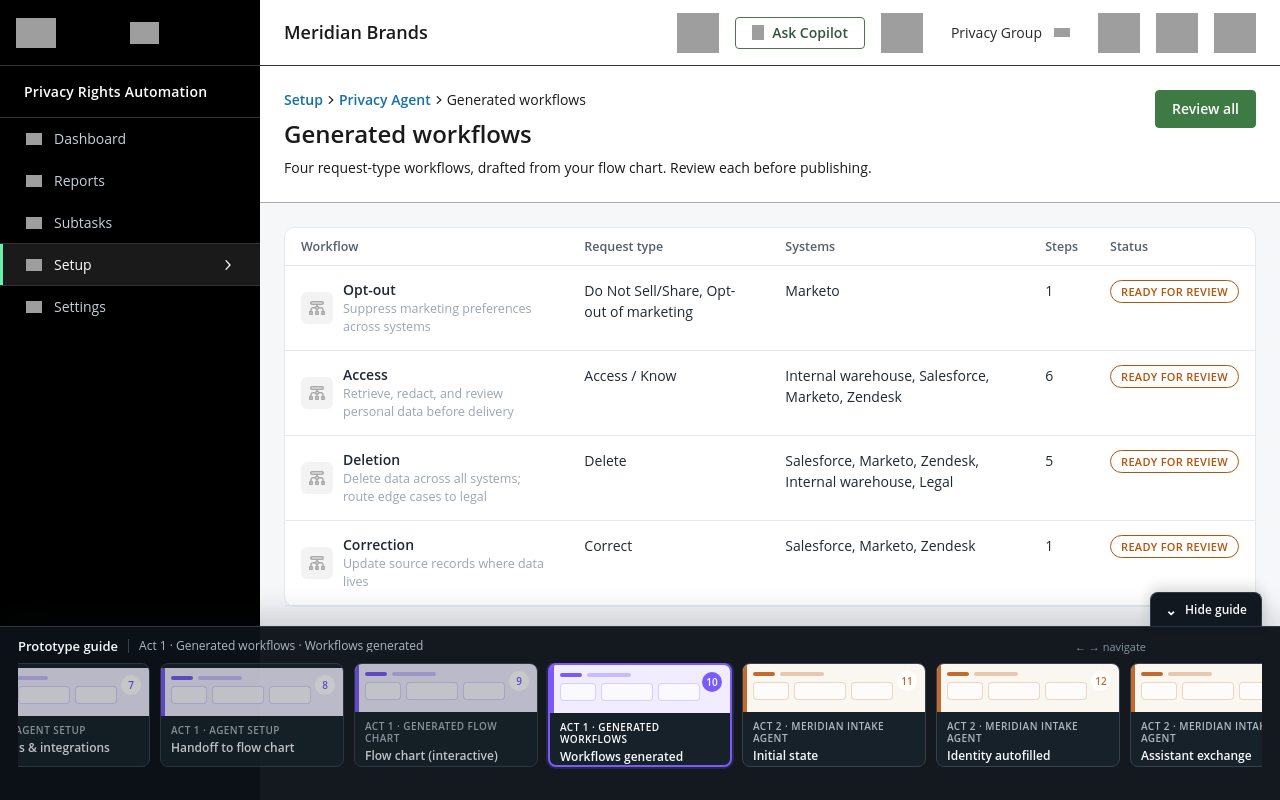
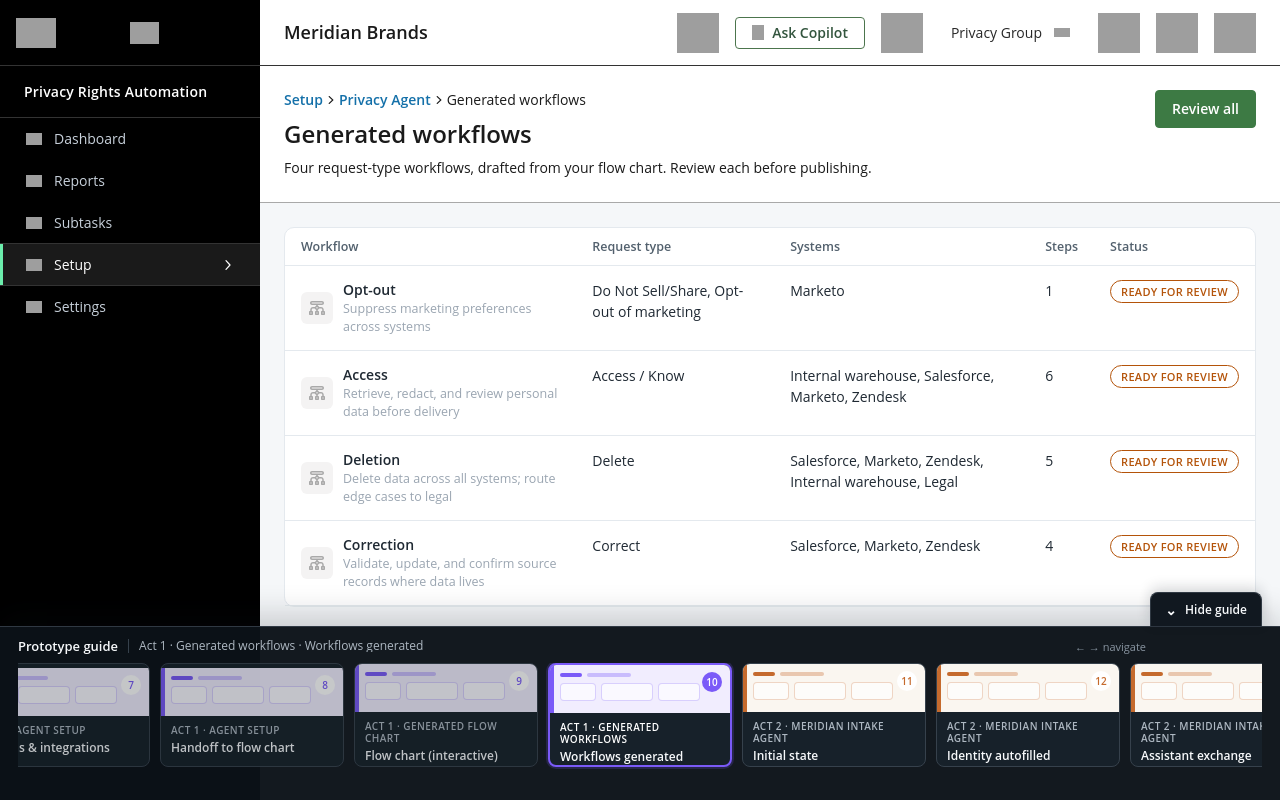
Before and after one commit to KCM-OT/dsr-trustweek-demo-v03, a React (Vite) app in the folder src/: page /setup/workflows in a window 1280 px wide. Built offline with nearby package versions, Linux system fonts and the light colour scheme; grey boxes are pictures that could not be loaded.

Commit message:
feat: update workflow steps and description in WorkflowsScene\n\nIncreased steps from 1 to 4 and updated description for better clarity

```diff
--- a/src/src/scenes/act1/WorkflowsScene.jsx
+++ b/src/src/scenes/act1/WorkflowsScene.jsx
@@ -40,8 +40,8 @@ const WORKFLOWS = [
     name: 'Correction',
     requestType: 'Correct',
     systems: ['Salesforce', 'Marketo', 'Zendesk'],
-    steps: 1,
-    description: 'Update source records where data lives',
+    steps: 4,
+    description: 'Validate, update, and confirm source records where data lives',
   },
 ]
 
```
